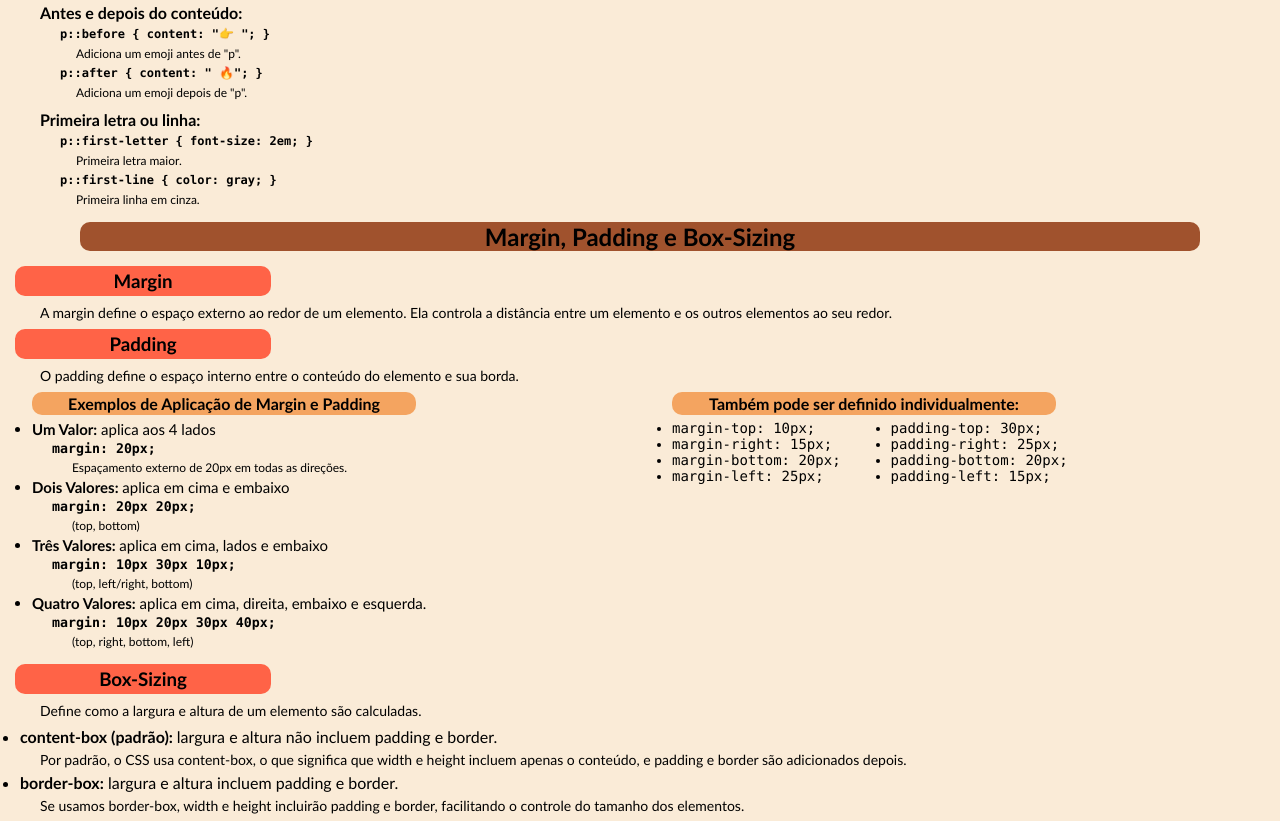
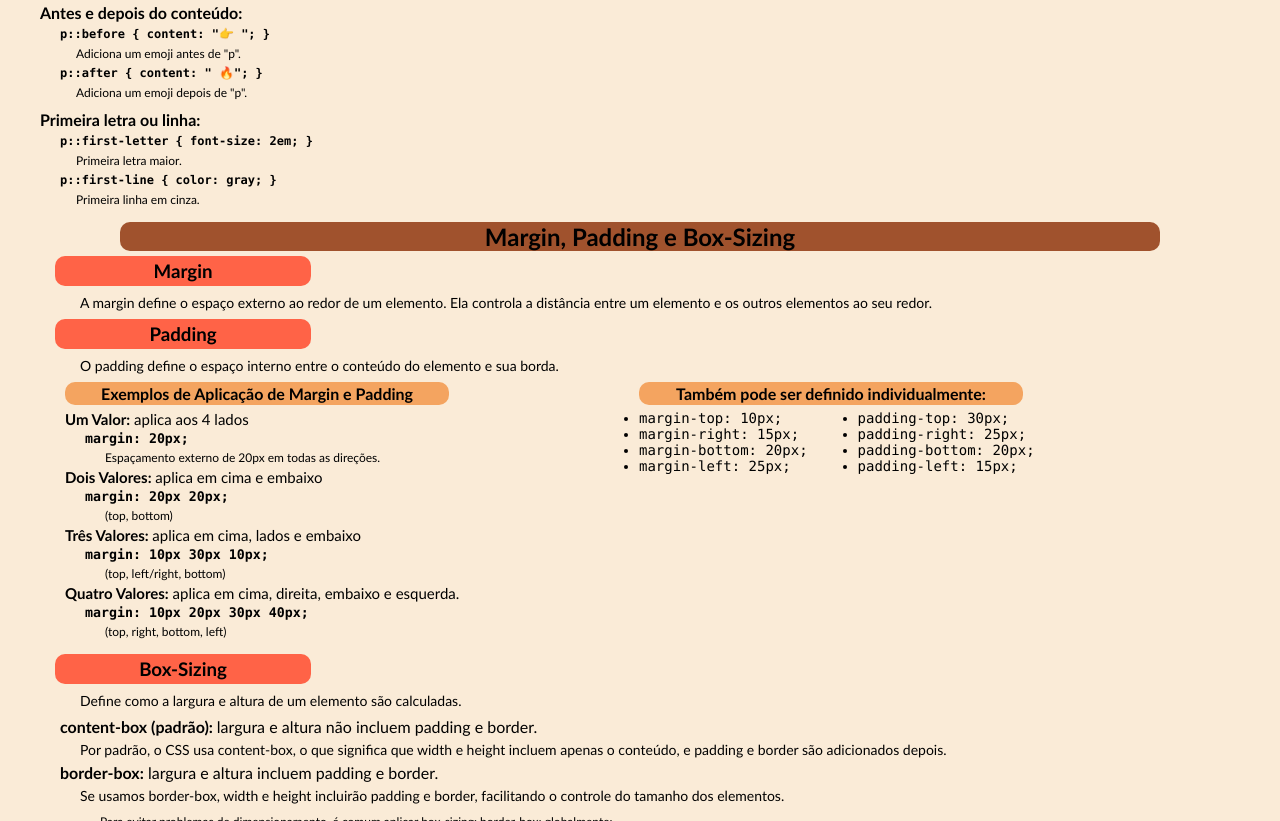
Before and after one commit to renaldopetlim/DIO-CSS-WEB-DEVELOPMENT-ANOTACOES, a plain HTML site: page index.html in a window 1280 px wide. Shown: the part 933-1754 px from the top of the page. Drawn offline with Linux system fonts and the light colour scheme.

Commit message:
Ajustando Seção de Margin, Padding e Box

```diff
--- a/index.html
+++ b/index.html
@@ -121,7 +121,7 @@
             </div>
         </article>
 
-        <article class="box">
+        <article class="box-1">
             <h1>Margin, Padding e Box-Sizing</h1>
             <div>
                 <h3>Margin</h3>
--- a/style.css
+++ b/style.css
@@ -14,7 +14,7 @@
         h5{
             font-family: 'Consolas', sans-serif;
         }
-/* ------------------------------------------------------ */
+/* --------------------------- HEADER ----------------------------- */
     #header{
         display: flex;
         justify-content: center;
@@ -25,7 +25,7 @@
             border-radius: 10px;
             padding: 4px 60px 4px 60px;
         }
-/* ------------------------------------------------------ */
+/* ------------------------- SELETORES ----------------------------- */
         .seletores{
             margin: 0 40px 0 40px;
         }
@@ -144,17 +144,18 @@
                             font-size: 12px;
                             margin: 5px 0 0 20px;
                         }
-
-/* ------------------------------------------------------ */
-        /*.box*/
-            .box h1{
+/* --------------- MARGIN, PADDING e BOX-SIZING ----------------- */
+        .box-1{
+            margin: 0 40px 0 40px;
+        }
+            .box-1 h1{
                 display: flex;
                 justify-content: center;
-                margin: 15px 80px 15px 80px;
+                margin: 15px 80px 5px 80px;
                 background-color: var(--title-section);
                 border-radius: 10px;
             }
-                .box h3{
+                .box-1 h3{
                     display: flex;
                     justify-content: center;
                     margin: 5px 25px 5px 15px;
@@ -171,6 +172,7 @@
                 display: flex;
                 justify-content: center;
                 gap: 5vw;
+                margin: 0 25px 0 25px;
             }
                 .box-table-1 div{
                     width: 45vw;
@@ -187,6 +189,7 @@
                         .box-table-1 div .li-5 li{
                             font-size: 15px;
                             margin: 3px 0 3px 0;
+                            list-style-type: none;
                         }
                             .box-table-1 div .li-5 p:nth-child(3n){
                                 font-size: 12px;
@@ -210,6 +213,7 @@
                 .box-table-2 ul li{
                     font-size: 16px;
                     margin: 0 0 5px 20px;
+                    list-style-type: none;
                 }
                 .box-table-2 ul p{
                     font-size: 14px;
@@ -224,6 +228,7 @@
                     display: flex;
                     justify-content: center;
                     gap: 5vw;
+                    margin: 0 25px 0 25px;
                 }
                     .tab-3 div{
                         width: 45vw;
@@ -252,5 +257,4 @@
                             .tab-3 ul p{
                                 margin: 5px 0 0 40px;
                             }
-
-/* ------------------------------------------------------ */
+/* ----------------------- CORES ------------------------- */
```
